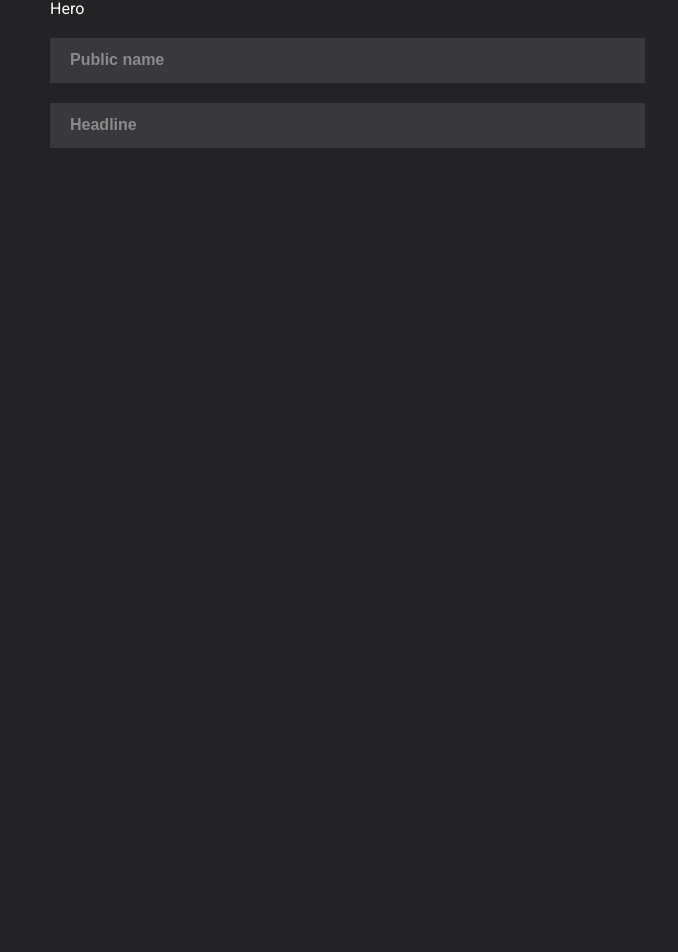
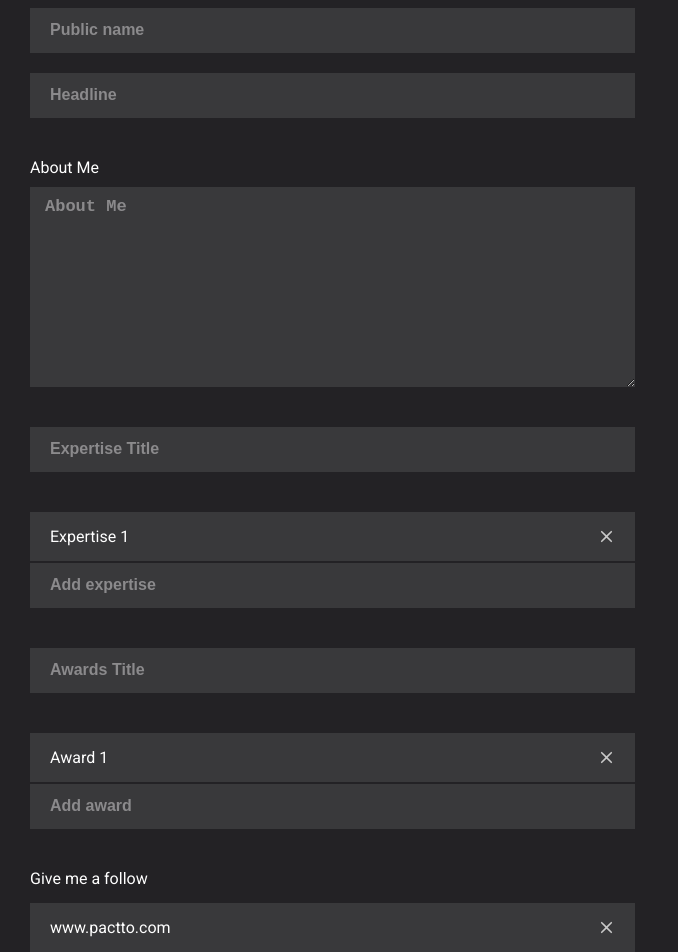
Before and after one commit to iagoPinheiro1401/pactto_challenge, a Next.js app: page /profile in a window 1280 px wide. Shown: the part 141-1093 px from the top of the page, without its empty margins (0-678 px from the left). Before the commit the page ends 800 px from the top, so only its background shows below. Built offline with nearby package versions, Linux system fonts and the light colour scheme.

Commit message:
profile: created form

```diff
--- /dev/null
+++ b/src/components/label/LabelMove.jsx
@@ -0,0 +1,45 @@
+import styled from "styled-components"
+import { useState } from "react"
+import { X } from "@phosphor-icons/react"
+
+const StyledLabel = styled.label`
+    width: 100%;
+    padding: 15px 20px;
+    display: flex;
+    align-items: center;
+    justify-content: space-between;
+    background-color: #39393B;
+`
+
+const Text = styled.p`
+    font-size: 16px;
+    font-weight: 500;
+    color: white;
+`
+
+const StyledX = styled(X)`
+    cursor: pointer;
+`
+export default function LabelMove({ children }) {
+    const [close, setClose] = useState(true)
+
+    const handleClick = () => {
+        setClose(!close)
+    }
+
+    return(
+        <>
+        {close && (
+            <StyledLabel>
+                <Text>{children}</Text>
+                <StyledX
+                    size={17}
+                    color="#c9c9c9"
+                    weight="bold"
+                    onClick={handleClick}
+                />
+            </StyledLabel>
+        )}
+        </>
+    )
+}
--- /dev/null
+++ b/src/components/textarea/Textarea.jsx
@@ -0,0 +1,29 @@
+import styled from "styled-components"
+
+const StyledTextarea = styled.textarea`
+    width: 100%;
+    height: 200px;
+    background-color: #39393B;
+    padding: 10px 15px;
+    border: none;
+    resize: vertical;
+
+    ::placeholder {
+        font-size: 17px;
+        color: #8B8A8C;
+        font-weight: 600;
+    }
+
+
+    &:focus {
+        caret-color: ${props => props.theme.colors.green};
+        outline: none;
+        background-color: #474649;
+    }
+`
+
+export default function Textarea({ placeholder }) {
+    return(
+        <StyledTextarea placeholder={placeholder}/>
+    )
+}
--- a/src/pages/profile.jsx
+++ b/src/pages/profile.jsx
@@ -3,8 +3,9 @@ import { List } from "@phosphor-icons/react"
 
 import LaunchButton from "@/components/buttons/LaunchButton"
 import TextBig from "@/components/tipography/textBig/TextBig"
-import TextMedium from "@/components/tipography/textMedium/TextMedium"
 import Input from "@/components/input/Input"
+import Textarea from "@/components/textarea/Textarea"
+import LabelMove from "@/components/label/LabelMove"
 
 import { useMenu } from "@/hooks/useMenu"
 
@@ -12,8 +13,7 @@ const Container = styled.div`
     display: flex;
     flex-direction: column;
     width: 100%;
-    padding: 140px 0 50px 0;
-    margin-left: ${props => props.isMenuOpen ? "400px" : "20px"};
+    padding: 110px 0 50px 0;
 `
 
 const ButtonsAndMenuContainer = styled.header`
@@ -27,6 +27,7 @@ const ButtonsAndMenuContainer = styled.header`
     top: 0;
     z-index: 10000;
     background-color: ${props => props.theme.colors.primary};
+    box-shadow: 0 6px 12px rgba(0, 0, 0, 0.2);
 `
 
 const MenuAndTextContainer = styled.div`
@@ -90,6 +91,32 @@ const HeroContainer = styled.div`
     gap: 20px;
 `
 
+const AboutMeSection = styled.section`
+    margin-top: 20px;
+    display: flex;
+    flex-direction: column;
+    gap: 40px;
+`
+
+const Section = styled.section`
+    margin-top: 20px;
+    display: flex;
+    flex-direction: column;
+    gap: 15px;
+`
+
+const TextareaContainer = styled.div`
+    display: flex;
+    flex-direction: column;
+    gap: 10px;
+`
+
+const LabelAndInput = styled.div`
+    display: flex;
+    flex-direction: column;
+    gap: 2px;
+`
+
 export default function Profile() {
     const { isMenuOpen, toggleMenu } = useMenu()
 
@@ -112,6 +139,38 @@ export default function Profile() {
                         <Input placeholder="Public name" big/>
                         <Input placeholder="Headline" big/>
                     </HeroContainer>
+                    <AboutMeSection>
+                        <TextareaContainer>
+                            <Text>About Me</Text>
+                            <Textarea placeholder="About Me"/>
+                        </TextareaContainer>
+                        <Input placeholder="Expertise Title" big/>
+                        <LabelAndInput>
+                            <LabelMove>Expertise 1</LabelMove>
+                            <Input placeholder="Add expertise" big/>
+                        </LabelAndInput>
+                        <Input placeholder="Awards Title" big/>
+                        <LabelAndInput>
+                            <LabelMove>Award 1</LabelMove>
+                            <Input placeholder="Add award" big/>
+                        </LabelAndInput>
+                    </AboutMeSection>
+                    <Section>
+                        <Text>Give me a follow</Text>
+                        <LabelAndInput>
+                            <LabelMove>www.pactto.com</LabelMove>
+                            <Input placeholder="Add social media channel" big/>
+                        </LabelAndInput>
+                    </Section>
+                    <Section>
+                        <Text>YouTube video</Text>
+                        <Input placeholder="YouTube video URL" big/>
+                    </Section>
+                    <Section>
+                        <Text>Footer</Text>
+                        <Textarea placeholder="Quote"/>
+                        <Input placeholder="Quote author" big/>
+                    </Section>
                 </Form>
                 <AvatarContainer>
 
```
